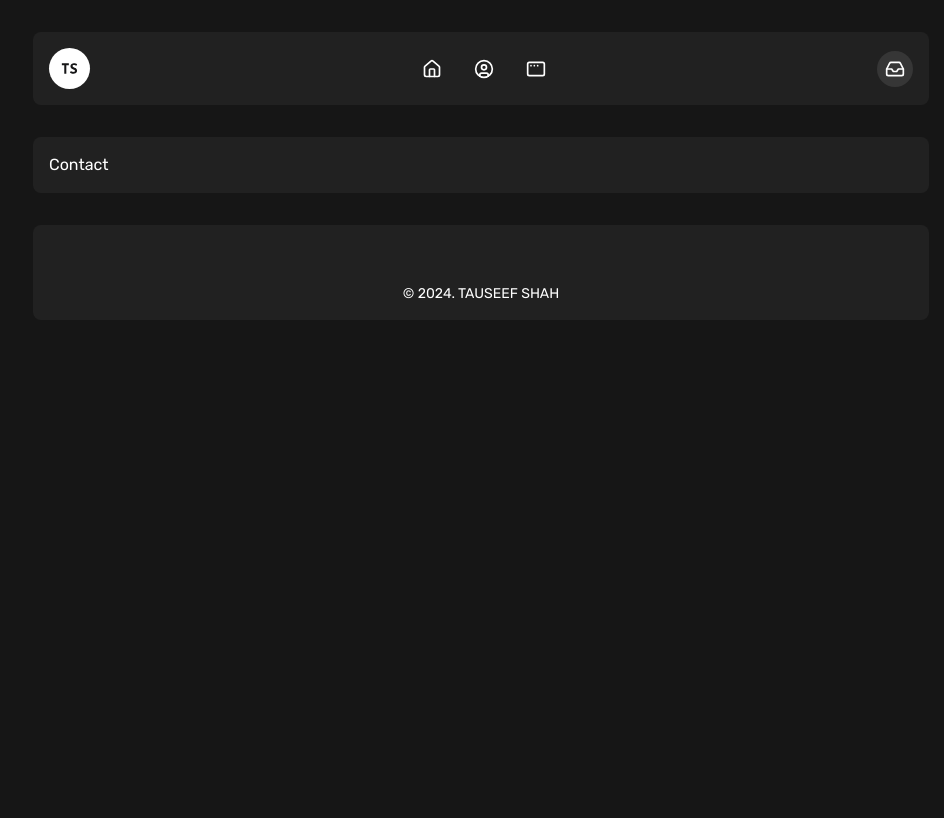
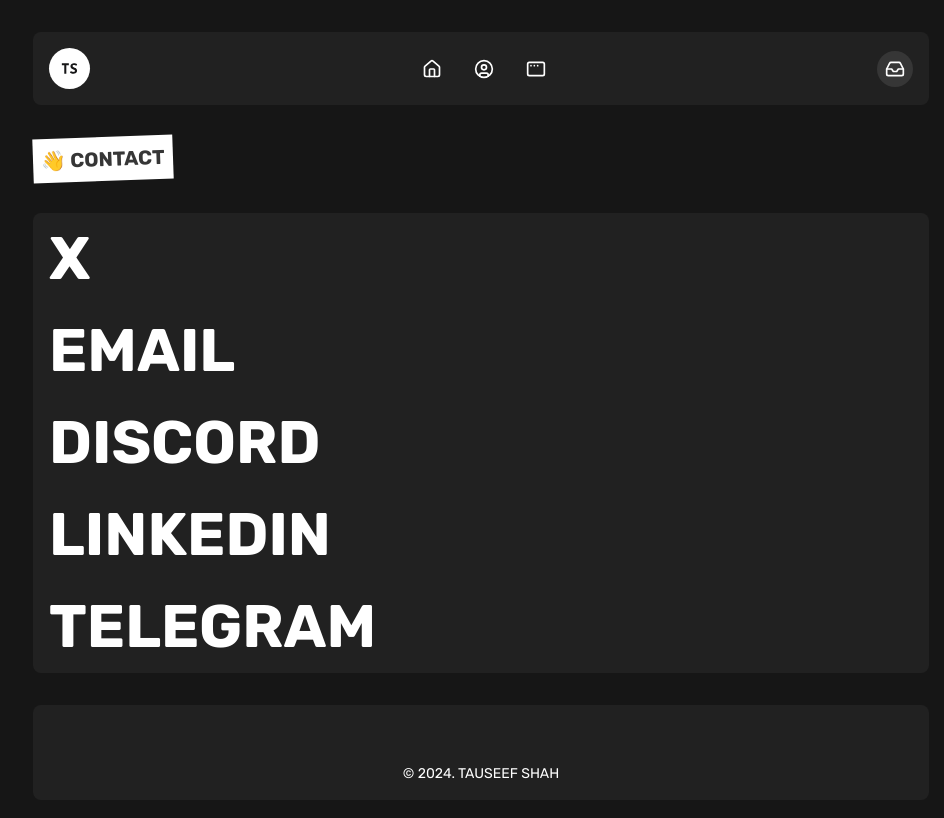
Before and after one commit to tauseefsshah/tauseefsshah.com, a Next.js app: page /contact in a window 1280 px wide. Shown: the top 818 px of the page, without its empty margins (159-1103 px from the left). Built offline with nearby package versions, Linux system fonts and the light colour scheme; some icons are missing.

Commit message:
UPDATE - Contact page

```diff
--- a/pages/about.jsx
+++ b/pages/about.jsx
@@ -75,12 +75,14 @@
         "MSI Pro MP241x 24in Monitor",
         "Logitech MK215 Wireless Keyboard And Mouse",
         "Honeywell 7-in-1 Type C Dock Station",
+        "Sennheiser SCWH14 Headset",
       ],
     },
     {
       title: "Software and Tools",
       technologies: [
         "VS Code",
+        "Tmux",
         "Laravel Herd",
         "Table Plus",
         "DBngin",
--- a/pages/contact.jsx
+++ b/pages/contact.jsx
@@ -1,13 +1,50 @@
+import Link from "next/link";
 import { NextSeo } from "next-seo";
+import PageTitle from "@/components/page-title";
 
 export default function Contact() {
   return (
     <>
       <NextSeo title="Contact - Tauseef Shah" />
 
-      <section id="contact" className="content-box flex flex-col gap-8">
-        Contact
-      </section>
+      <div className="flex flex-col gap-8">
+        <PageTitle title="👋 Contact" />
+        <section id="contact">
+          <div className="content-box flex flex-col gap-8">
+            {[
+              {
+                name: "X",
+                link: "https://x.com/tauseefsshah",
+              },
+              {
+                name: "Email",
+                link: "mailo:hello@tauseefsshah.com",
+              },
+              {
+                name: "Discord",
+                link: "https://discordapp.com/users/742727242823499847",
+              },
+              {
+                name: "LinkedIn",
+                link: "https://linkedin.com/in/tauseefsshah",
+              },
+              {
+                name: "Telegram",
+                link: "https://t.me/tauseefsshah",
+              },
+            ].map((app, index) => (
+              <Link
+                key={index}
+                href={app.link}
+                className="text-6xl uppercase font-bold"
+                target="_blank"
+              >
+                {app.name}
+              </Link>
+            ))}
+          </div>
+        </section>
+      </div>
     </>
   );
 }
--- a/styles/globals.css
+++ b/styles/globals.css
@@ -35,5 +35,5 @@
 }
 
 a:hover {
-  @apply underline underline-offset-4;
+  @apply underline underline-offset-8;
 }
```
